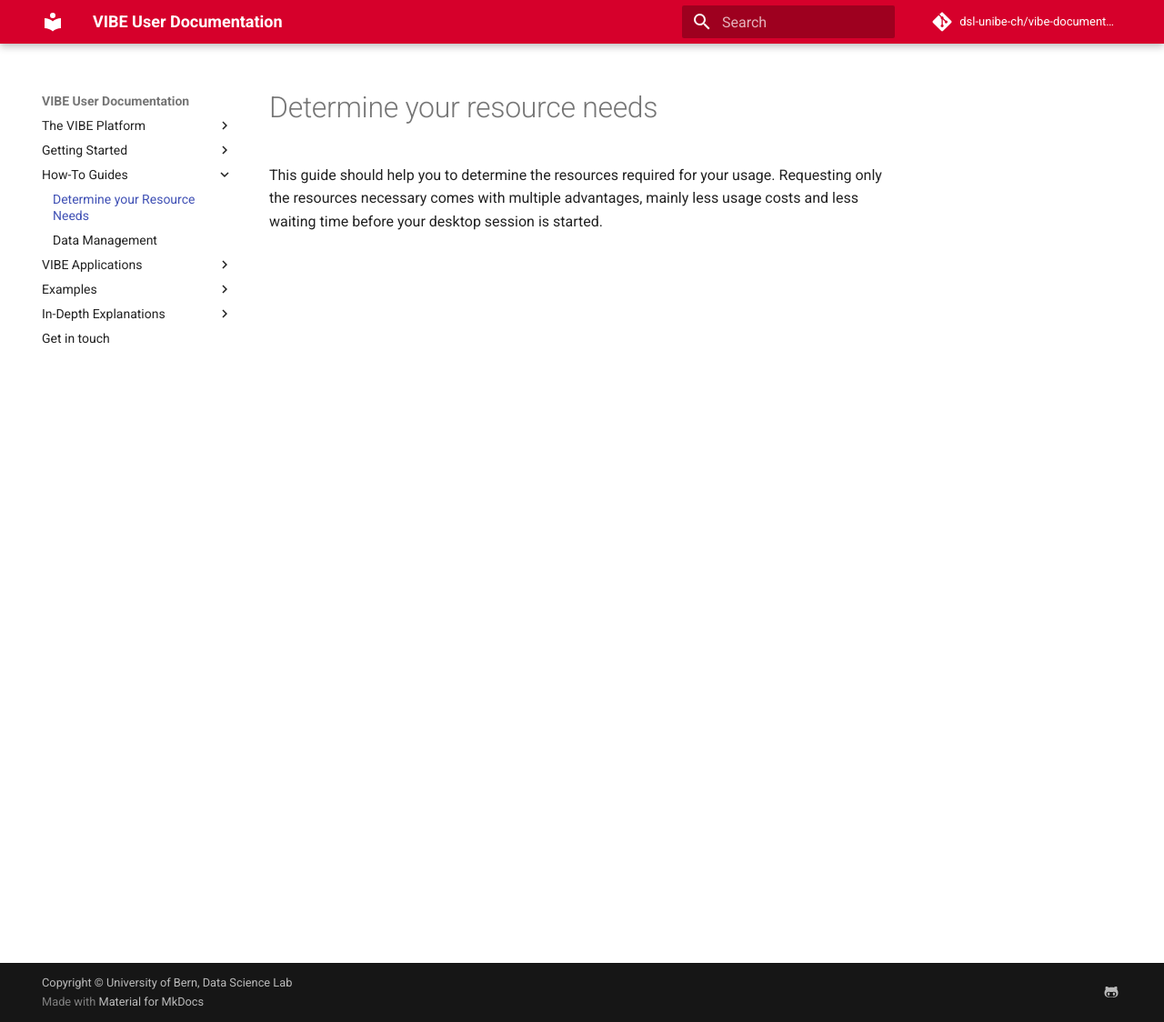
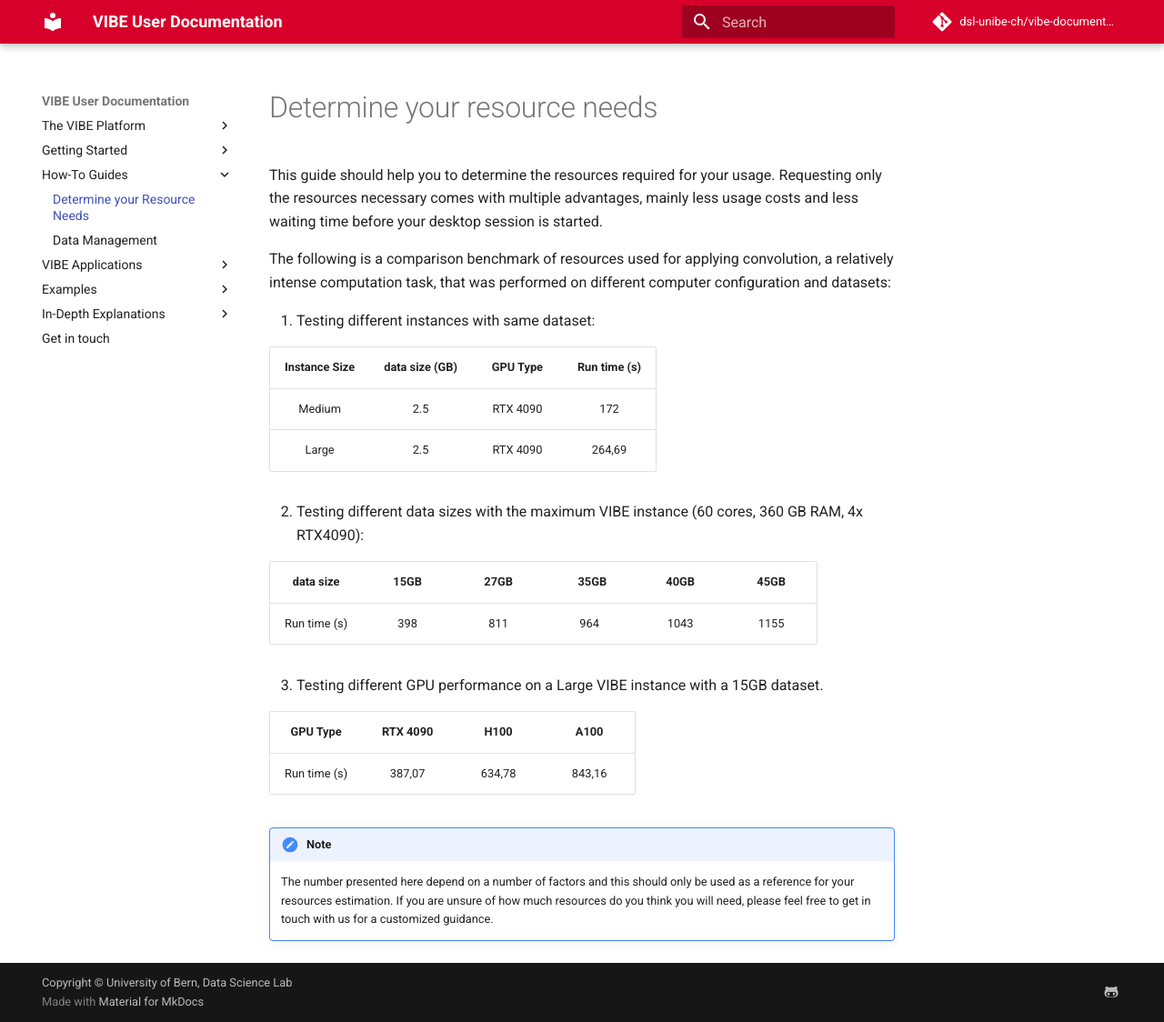
Before and after one commit to dsl-unibe-ch/vibe-documentation, an MkDocs documentation site: the page built from docs/how-to-guides/determine-your-resource-needs.md, in a window 1280 px wide and 1124 px high. Shown: the whole window at 91% size. Built offline with MkDocs 1.6.1 and Material for MkDocs 9.7.7, drawn with Linux system fonts in a browser that asks for light colours; comment, search, counter and statistics services are not loaded.

Commit message:
add benchmark for resources need estimation

```diff
--- a/docs/how-to-guides/determine-your-resource-needs.md
+++ b/docs/how-to-guides/determine-your-resource-needs.md
@@ -1,3 +1,34 @@
 # Determine your resource needs
 
 This guide should help you to determine the resources required for your usage. Requesting only the resources necessary comes with multiple advantages, mainly less usage costs and less waiting time before your desktop session is started.
+
+
+The following is a comparison benchmark of resources used for applying convolution, a relatively intense computation task, that was performed on different computer configuration and datasets:
+
+1. Testing different instances with same dataset:
+
+|   Instance Size | data size (GB) |   GPU Type | Run time (s) |
+| :-------------: | :-----------:  | :--------: | :----------: |
+|      Medium     |   2.5          |   RTX 4090 | 172          |
+|       Large     |   2.5          |   RTX 4090 | 264,69       |
+
+
+
+2. Testing different data sizes with the maximum VIBE instance (60 cores, 360 GB RAM, 4x RTX4090):
+
+
+|    data size   | 15GB  |  27GB   |    35GB  | 40GB   |  45GB  |
+| :------------: | :----: | :----: | :------: | :----: | :----: |
+| Run time (s)   | 398   |   811   |    964   | 1043  |  1155  |
+
+
+3. Testing different GPU performance on a Large VIBE instance with a 15GB dataset.
+
+
+|     GPU Type   |  RTX 4090 | H100 | A100 |
+| :------------: | :------: | :--: | :--: |
+|  Run time (s)  | 387,07 | 634,78 | 843,16 |
+
+
+!!! NOTE
+    The number presented here depend on a number of factors and this should only be used as a reference for your resources estimation. If you are unsure of how much resources do you think you will need, please feel free to get in touch with us for a customized guidance.
```
